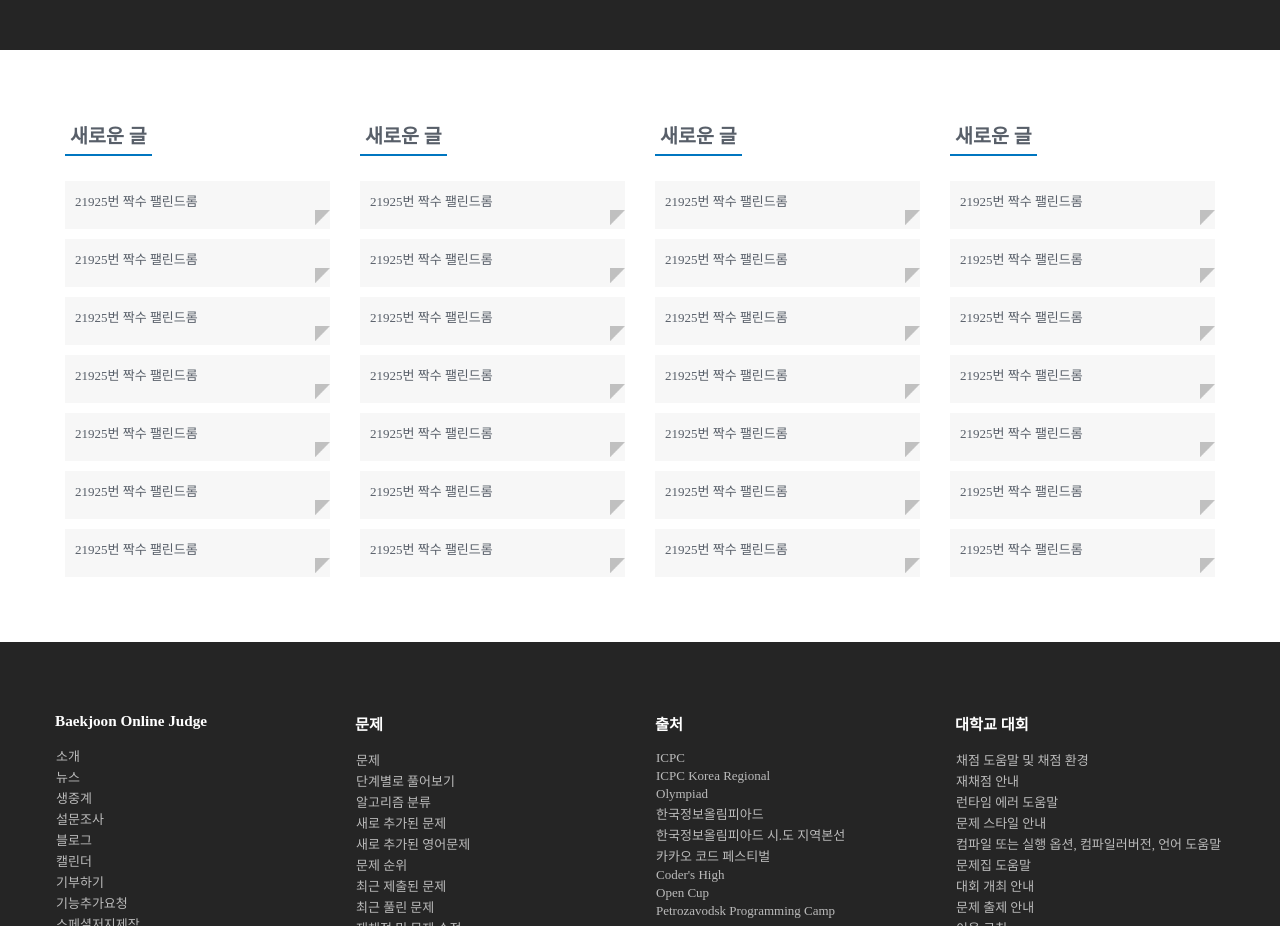
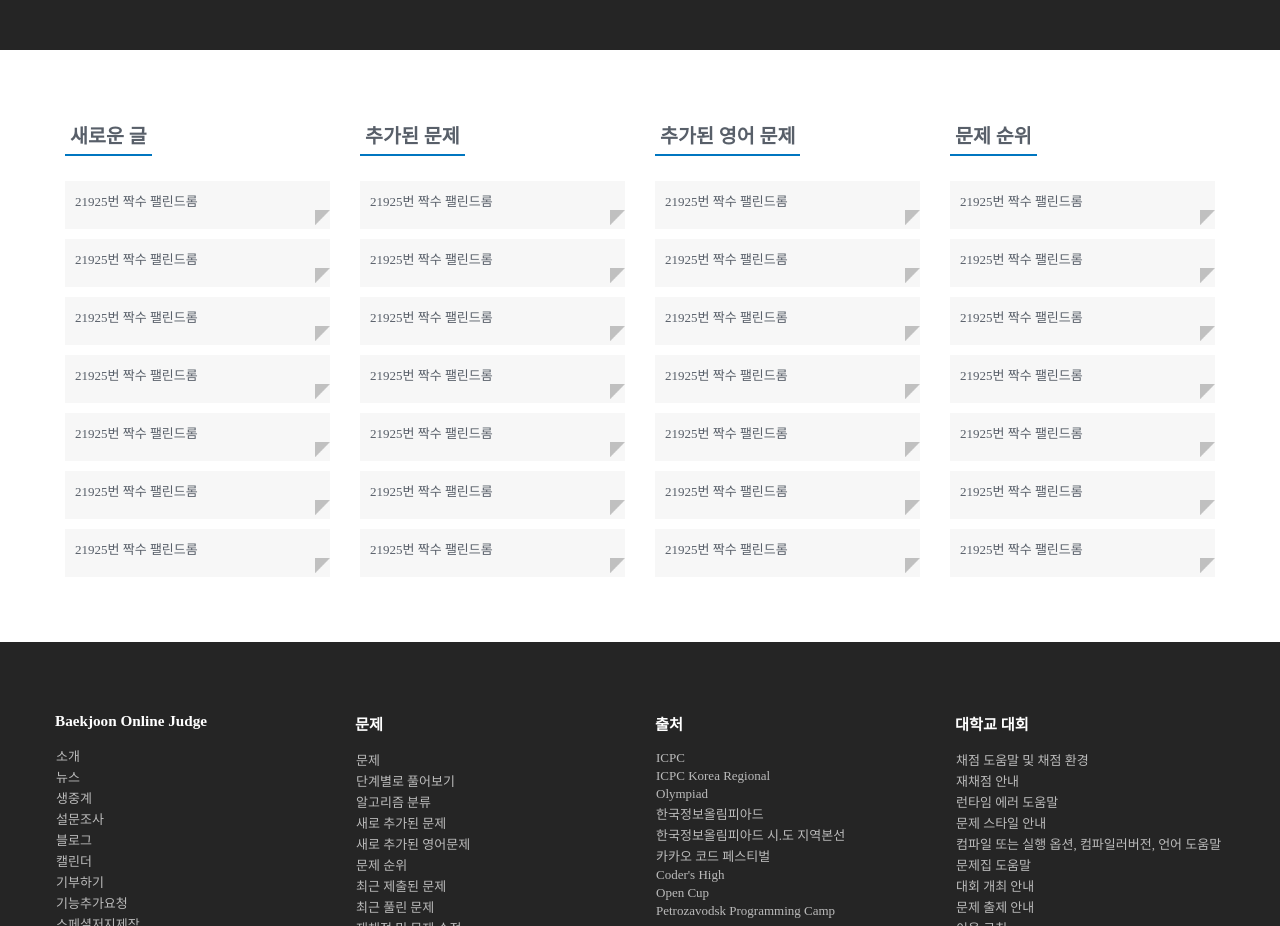
Before and after one commit to seondal/Clone-baekjoon, a React (Create React App) app in the folder frontend/frontend/: page / in a window 1280 px wide. Shown: the part 960-1886 px from the top of the page. Built offline with nearby package versions, Linux system fonts and the light colour scheme.

Commit message:
Feat "add details"

```diff
--- a/frontend/frontend/src/Container.js
+++ b/frontend/frontend/src/Container.js
@@ -6,12 +6,13 @@ import active from "./assets/blue.png";
 import notactive from "./assets/gray.png";
 
 const Wrapper = styled.div`
+font-size: 13px;
 padding-top:40px;
 padding-bottom: 40px;
 display: flex;
 flex-direction: row;
 justify-content: center;
-font-size: 13px;
+
 a:link{
     color : var(--content);
     text-decoration: none;
@@ -129,7 +130,7 @@ function Container() {
             </Context>
 
             <Context>
-                <Title><h2><a href="">새로운 글</a></h2></Title>
+                <Title><h2><a href="">추가된 문제</a></h2></Title>
                 <Card>
                     <a href="">21925번 짝수 팰린드롬</a>
                     <div class="triangle"></div>
@@ -162,7 +163,7 @@ function Container() {
             </Context>
 
             <Context>
-                <Title><h2><a href="">새로운 글</a></h2></Title>
+                <Title><h2><a href="">추가된 영어 문제</a></h2></Title>
                 <Card>
                     <a href="">21925번 짝수 팰린드롬</a>
                     <div class="triangle"></div>
@@ -195,7 +196,7 @@ function Container() {
             </Context>
 
             <Context>
-                <Title><h2><a href="">새로운 글</a></h2></Title>
+                <Title><h2><a href="">문제 순위</a></h2></Title>
                 <Card>
                     <a href="">21925번 짝수 팰린드롬</a>
                     <div class="triangle"></div>
--- /dev/null
+++ b/frontend/frontend/src/index.css
@@ -0,0 +1,6 @@
+@import url('https://fonts.googleapis.com/css?family=Open+Sans');
+
+code{
+    font-family: source-code-pro, Menlo, Monaco, Consolas, 'Courier New',
+    monospace;
+}
--- a/frontend/frontend/src/index.js
+++ b/frontend/frontend/src/index.js
@@ -1,6 +1,8 @@
 import React from 'react';
 import ReactDOM from 'react-dom';
 import App from './App';
+import './index.css';
+
 
 ReactDOM.render(
   <React.StrictMode>
```
